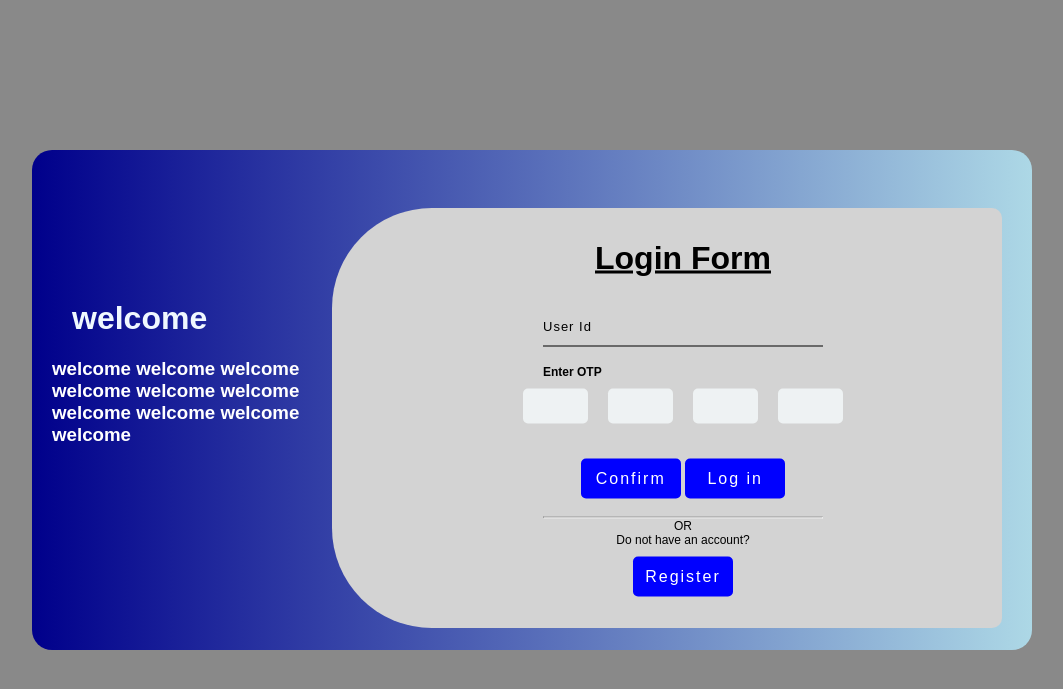
After one commit to souradeepsamadder/blood-donation-system, a PHP site: page /login_page.php in a window 1280 px wide. The commit adds this page. Shown: the top 689 px of the page, without its empty margins (108-1171 px from the left). Run offline with PHP 8.4, Linux system fonts and the light colour scheme.

Commit message:
login page

```diff
--- a/login.css
+++ b/login.css
@@ -1,181 +1,208 @@
 * {
+  padding: 0;
   margin: 0;
-  padding: 0;
-}
-
-:root {
-  --primary: #3dcfd3;
-
-   /* --primary:#990014; */
-  --dark: #161616;
-  --pure: #ffffff;
-  --ternary: #898989;
-  --light: #F2F2F2;
-}
-
-.btn {
-  padding: 0.5rem 1rem;
-  font-size: 13px;
-  font-weight: 200;
-  border: 1px solid transparent;
-  border-radius: 10px;
-  outline: none;
-  cursor: pointer;
-  text-transform: uppercase;
-  transition: all 1s ease;
+  font-family: sans-serif;
 
 }
 
-.btn-primary {
-  background: var(--primary);
-  color: var(--secondary)
+body {
+  height: 100%;
+  width: 100%;
+  background-color: #898989;
 }
 
-.btn-primary:hover {
-  background: transparent;
-  border-color: var(--primary);
-  color: var(--primary);
+header {
+  padding: 15px;
+  background-color: #898989;
+  /* margin:10px 0px 0px 300px;   */
+  /* width:100%; */
 }
 
-.hero {
-  height: 100%;
-  width: 100%;
-  background-color: var(--light);
-  background-position: center;
-  background-size: cover;
-  position: absolute;
-}
-
-.form-box {
-  width: 400px;
-  height:300px;
+.from_background {
   position: absolute;
   top: 50%;
   left: 50%;
   transform: translate(-50%, -50%);
-  padding: 50px;
-  border-radius: 10px;
-  border: 2px solid var(--primary);
-  background: rgba(0, 0, 0, 0.6);
+  height: 500px;
+  width: 1000px;
+  background: linear-gradient(to left, #add8e6, #00008b);
+  border-radius: 20px;
+}
 
-  overflow: hidden;
+.text {
+  height: 40px;
+  width: 130px;
+  /* border: 2px solid red; */
+  position: relative;
+  top: 30%;
+  left: 4%;
+}
+
+.cote {
+  height: 30%;
+  width: 30%;
+  /* border: 2px solid red; */
+  position: relative;
+  top: 30%;
+  left: 2%;
+  /* overflow: hidden; */
+  /* align-content: center; */
+}
+
+h1 {
+  color: aliceblue;
+}
+
+.word {
+  color: white;
+}
+
+
+.from {
+  background-color: #F2F2F2;
+  height: 450px;
+  width: 650px;
+  position: relative;
+  top: 0%;
+  left: 30%;
+  border-radius: 100px 5px 5px 100px;
+  /* transform: translate(-50%,-50%); */
+  margin-top: -170px;
+}
+
+.login_form_header {
+  position: relative;
+  top: 20%;
+  left: 38%
+}
+
+.login_positon {
+  top: 30%;
+  left: 25%;
+  /* transform: translate(-70%,-70%); */
+  position: relative;
 
 }
 
-.button-box {
-  width: 230px;
-  margin: 35px auto;
+
+.register {
   position: relative;
-  border-radius: 30px;
-  box-shadow: 0 0 20px 9px rgb(81, 81, 82);
+  top: 60%;
+  margin-left: 75%;
 }
 
-.toggel-btn {
-  padding: 10px 30px;
-  cursor: pointer;
-  background: transparent;
-  border: 0;
-  outline: none;
-  position: relative;
+.userInput {
+  display: flex;
+  justify-content: center;
+  /* padding-left: 15%; */
 }
 
-#btn {
-  top: 0;
-  left: 0;
-  position: absolute;
-  width: 110px;
-  height: 100%;
-  background: var(--light);
-  border-radius: 30px;
-  transition: .5s;
+@media only screen and(max-width:1000px) {
+  header {
+      background-color: #3dcfd3;
+
+
+  }
 }
 
-.input-group {
-  top: 180px;
-  position: absolute;
-  width: 450px;
-  transition: .5s;
+#Login {
+
+  margin: 200px 0px 0px 250px;
+  width: 280px;
+  padding-left: 28%;
+  justify-content: center;
 }
 
-#student {
-  left: 10px;
+::placeholder {
+  color: black;
+  font-size: 13px;
+  opacity: 1;
+  text:bold;
 }
 
-#teacher {
-  left: 600px;
+.input-field {
+  text-align: left;
+  width: 100%;
+  height: 30%;
+  padding: 10px 0px;
+  margin: 10px 0px 0px 0px;
+  border: none;
+  border-bottom: 1px solid #000;
+  outline: none;
+  /* placeholder-color:#000; */
+  background: transparent;
+  letter-spacing: 1px;
+  border-radius: 0px;
+  /* text-align: center; */
 }
 
-.label {
-  position: absolute;
-  top: 0;
-  left: 0;
-  letter-spacing: 1px;
-  padding: 10px;
-  font-size: 15px;
-  color: var(--pure);
-  transition: 0.6s;
+.container {
+  display: flex;
+  flex-flow: column;
+  height: 100%;
+  align-items: space-around;
+  justify-content: center;
 }
 
-.second .input input:focus~label,
-.second .input input:valid~label {
-  top: -20px;
-  left: 0;
-  color: var(--primary);
-  font-size: 13px;
+.userInput {
+  display: flex;
+  justify-content: center;
+  /* padding-left: 15%; */
 }
 
-.form-box h1 {
-  margin-bottom: 30px;
-  color: var(--pure);
+input {
+  margin: 10px;
+  height: 35px;
+  width: 65px;
+  border: none;
+  border-radius: 5px;
   text-align: center;
-  text-transform: capitalize;
+  font-size: 1.1rem;
+  background: #eef2f3;
 }
 
-.form-box .input {
-  position: relative;
+button {
+  width: 100px;
+  height: 40px;
+  margin: 25px auto 0px auto;
+  background: blue;
+  color: white;
+  font-size: 1rem;
+  border: none;
+  border-radius: 5px;
+  letter-spacing: 2px;
+  cursor: pointer;
+  display: inline;
 }
 
-.form-box .input input {
-  width: 100%;
-  padding: 10px;
-  font-size: 16px;
-  color: var(--light);
-  letter-spacing: 1px;
-  margin-bottom: 30px;
+.register_btn {
+  width: 100px;
+  height: 40px;
+  margin: 10px auto 0px auto;
+  /* background: ; */
+  color: white;
+  font-size: 1rem;
   border: none;
-  border-bottom: 1px solid var(--pure);
-  background: transparent;
-  outline: none;
+  border-radius: 5px;
+  letter-spacing: 2px;
+  cursor: pointer;
+  display: inline;
 }
 
-.form-box .input label {
-  position: absolute;
-  top: 0;
-  left: 0;
-  letter-spacing: 1px;
-  padding: 10px;
-  font-size: 15px;
-  color: var(--pure);
-  transition: 0.6s;
+form {
+  top: 50%;
+  left: 50%;
+  transform: translate(-50%, -50%);
 }
 
-.form-box .input input:focus~label,
-.form-box .input input:valid~label {
-  top: -20px;
-  left: 0;
-  color: var(--primary);
-  font-size: 13px;
+.form_box {
+  /* margin-top:-300px; */
+  width: 650px;
+  height: 400px;
+  position: absolute;
+  margin: -150px 10px 5px 300px;
+  background: lightgray;
+  padding: 10px;
+  border-radius: 100px 10px 10px 100px;
+  text-align: center;
 }
-
-#text {
-  color: var(--dark);
-
-
-}
-.button{
-  float: left;
-}
-.button_login{
-  float: left;
-  margin-left: 70%;
-}
--- /dev/null
+++ b/login_page.php
@@ -0,0 +1,85 @@
+<!DOCTYPE html>
+<html lang="en">
+
+<head>
+    <meta charset="UTF-8">
+    <meta http-equiv="X-UA-Compatible" content="IE=edge">
+    <meta name="viewport" content="width=device-width, initial-scale=1.0">
+    <title>Document</title>
+    <!-- <script src="registration.js"></script> -->
+    <link rel="stylesheet" href="login.css">
+
+
+</head>
+
+<body>
+    <header>
+        <div class="from_background">
+            <div class="text">
+                <h1 class="">
+                    welcome
+                </h1>
+            </div>
+            <br>
+            <div class="cote">
+                <h3 class="word">
+                    welcome welcome welcome welcome welcome welcome welcome welcome welcome welcome
+                </h3>
+            </div>
+            <div class="form_box">
+                <form id="Login">
+                    <h1 style="color: #000;">
+                        <u>
+                            Login Form
+                        </u>
+                    </h1>
+                    <br>
+                    <!-- <hr> -->
+                    <div>
+                        <input type="text" class="input-field" placeholder="User Id" required>
+                        <div class="container"><br>
+                            <h3 style="font-size: 12px; text-align: left;">Enter OTP</h3>
+                            <div class="userInput">
+                                <input type="text" id='ist' maxlength="1" minlength="1"
+                                    onkeyup="clickEvent(this,'sec')">
+                                <input type="text" id="sec" maxlength="1" minlength="1"
+                                    onkeyup="clickEvent(this,'third')">
+                                <input type="text" id="third" maxlength="1" minlength="1"
+                                    onkeyup="clickEvent(this,'fourth')">
+                                <input type="text" id="fourth" maxlength="1" minlength="1"
+                                    onkeyup="clickEvent(this,'fifth')">
+                            </div>
+                        </div>
+                    </div>
+
+                    <div>
+                        <button type="submit">Confirm</button>
+                        <button type="submit">Log in</button>
+                    </div>
+                    <br>
+                    <hr>
+                    <div class="border">
+
+                    </div>
+                    <div>
+                        <p style="font-size: 12px;" class="or">OR</p>
+                        <p style="font-size: 12px;">Do not have an account?</p>
+                        <button type="submit" class="register_btn">Register</button>
+                    </div>
+
+                </form>
+            </div>
+
+        </div>
+
+    </header>
+</body>
+<script>
+    function clickEvent(first, last) {
+        if (first.value.length) {
+            document.getElementById(last).focus();
+        }
+    }
+</script>
+
+</html>
```
